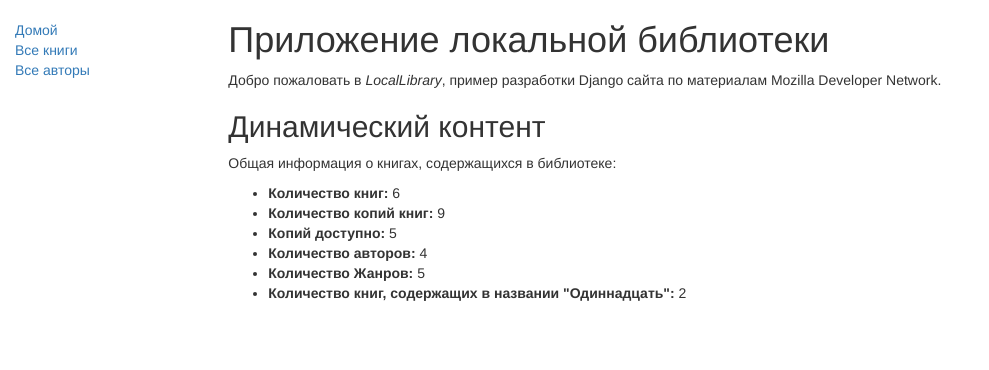
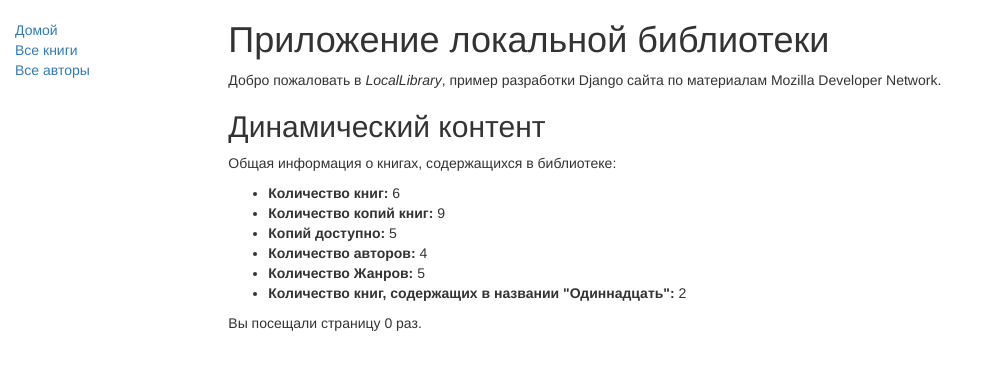
Before and after one commit to LevikV/locallibrary, a Django app: page /catalog/ in a window 1280 px wide. Shown: the top 370 px of the page, without its empty margins (0-989 px from the left). Run offline with Django 3.2, Linux system fonts and the light colour scheme; data comes from the database, SQL or seed files in the repository; both versions use the stored data as it was after the commit; some libraries are stand-ins or nearby versions.

Commit message:
Добавил через сессии отображение количество посещений страницы пользователем

```diff
--- a/catalog/templates/index.html
+++ b/catalog/templates/index.html
@@ -20,4 +20,5 @@
     <li><strong>Количество Жанров:</strong> {{ num_genres }}</li>
     <li><strong>Количество книг, содержащих в названии "Одиннадцать":</strong> {{ num_custom_title }}</li>
   </ul>
+  <p>Вы посещали страницу {{ num_visits }} раз.</p>
 {% endblock %}
--- a/catalog/views.py
+++ b/catalog/views.py
@@ -18,11 +18,16 @@ def index(request):
     num_genres = Genre.objects.count()
     num_custom_title = Book.objects.filter(title__icontains="Одиннадцать").count()
 
+    #Показ количества посещений пользователем главной страницы
+    num_visits = request.session.get('num_visits', 0)
+    request.session['num_visits'] = num_visits +1
+
+
     #Отрисовка Html шаблона index.html с данными внутри
     return render(
         request,
         'index.html',
-        context={'num_books':num_books, 'num_instance':num_instance, 'num_instance_available':num_instance_available, 'num_authors':num_authors, 'num_genres':num_genres, 'num_custom_title':num_custom_title},
+        context={'num_books':num_books, 'num_instance':num_instance, 'num_instance_available':num_instance_available, 'num_authors':num_authors, 'num_genres':num_genres, 'num_custom_title':num_custom_title, 'num_visits':num_visits},
     )
 
 class BookListView(generic.ListView):
```
Also changed, not shown: db.sqlite3.
